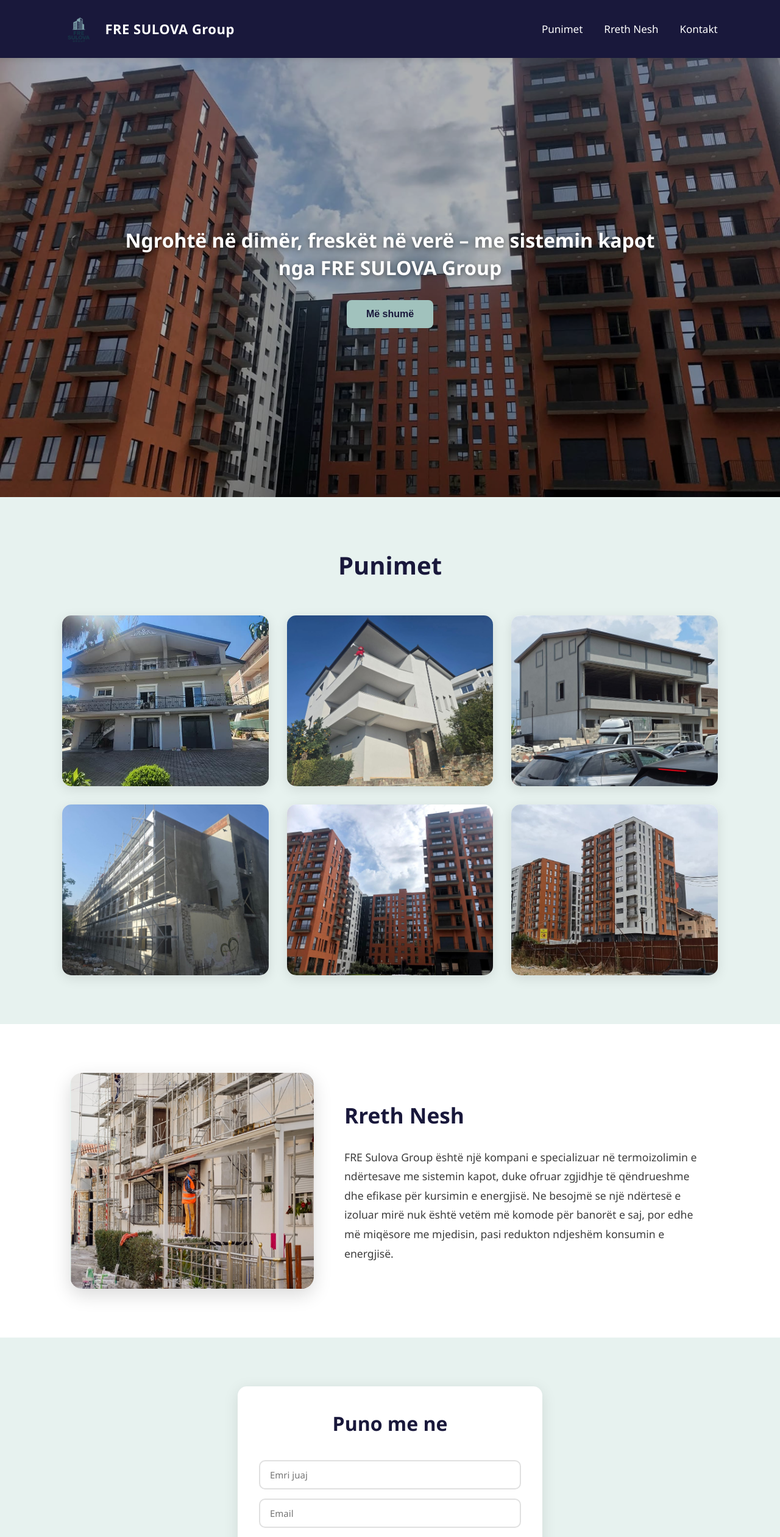
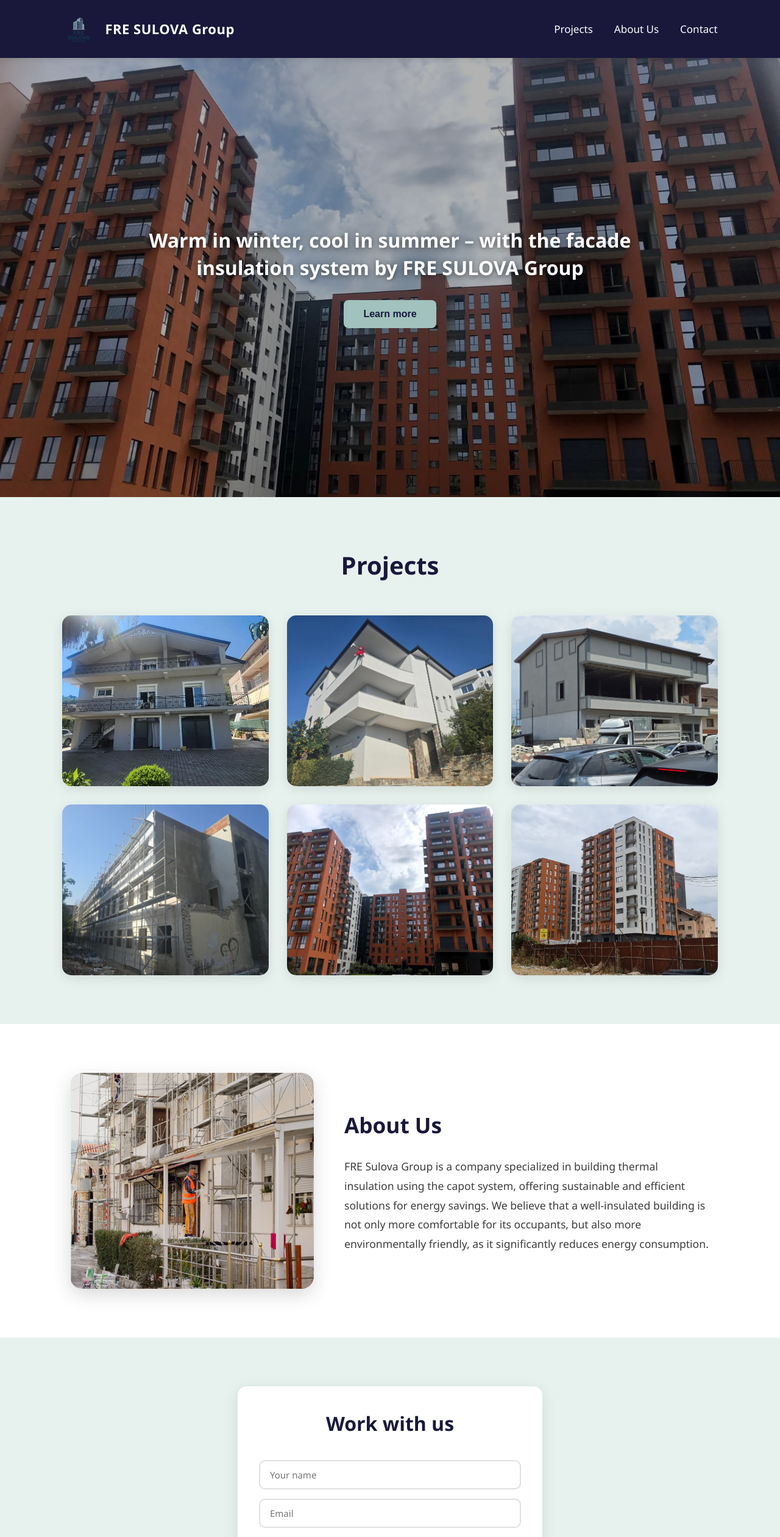
Before and after one commit to Endri-Hysa/Fresulovagroup, a React (Vite) app in the folder Client/: page / in a window 1280 px wide. Shown: the top 2520 px of the page at 61% size. Built offline with nearby package versions, Linux system fonts and the light colour scheme.

Commit message:
english version

```diff
--- a/Client/src/Footer.jsx
+++ b/Client/src/Footer.jsx
@@ -1,9 +1,9 @@
 function Footer (){
     return(
         <footer style={{ marginTop: "50px"}}>
- <section><h2>Kontakt</h2>
+ <section><h2>Contact</h2>
         <p>📞 +355 69 81 15 075</p>
-        <p>📧 kontakt@FREsulovagroup.al</p>
+        <p>📧 contact@FREsulovagroup.al</p>
         <p>📍 Institut</p>
         </section>
             © {new Date().getFullYear()} FRE Sulova Group
--- a/Client/src/Hero.jsx
+++ b/Client/src/Hero.jsx
@@ -30,11 +30,11 @@
           textShadow: "0px 2px 8px rgba(0, 0, 0, 0.5)",
         }}
       >
-        Ngrohtë në dimër, freskët në verë – me sistemin kapot nga FRE SULOVA Group
+        Warm in winter, cool in summer – with the facade insulation system by FRE SULOVA Group
       </h1>
 
       <button onClick={() => navigate("/meshome")}>
-        Më shumë
+        Learn more
       </button>
     </section>
   );
--- a/Client/src/Kontakt.jsx
+++ b/Client/src/Kontakt.jsx
@@ -1,5 +1,5 @@
 import React, { useState } from "react";
-import "./index.css"; // CSS i fade-out do të jetë këtu
+import "./index.css"; // The fade-out CSS will be here
 
 function Kontakt() {
   const [formData, setFormData] = useState({ name: "", email: "", phone: "", message: "" });
@@ -13,9 +13,9 @@
   const handleSubmit = async (e) => {
     e.preventDefault();
 
-    // Kontrollo që të paktën email ose telefoni të jetë futur
+    // Check that at least email or phone has been entered
     if (!formData.email && !formData.phone) {
-      setStatus("Ju lutem jepni email ose numrin e telefonit.");
+      setStatus("Please provide an email or phone number.");
       setFade(false);
       return;
     }
@@ -39,7 +39,7 @@
       const data = await res.json();
 
       // Show server message (or a default)
-      setStatus(data.message || "Mesazhi u dërgua me sukses!");
+      setStatus(data.message || "Message sent successfully!");
 
       setFormData({ name: "", email: "", phone: "", message: "" });
       setFade(false);
@@ -52,7 +52,7 @@
       }, 7000);
     } catch (error) {
       console.error(error);
-      setStatus("Ka ndodhur një gabim. Ju lutem provoni përsëri.");
+      setStatus("An error occurred. Please try again.");
       setFade(false);
     }
   };
@@ -60,12 +60,12 @@
   return (
     <section id="contact">
       <form onSubmit={handleSubmit} className="contact-form">
-        <h2>Puno me ne</h2>
+        <h2>Work with us</h2>
 
         <input
           type="text"
           name="name"
-          placeholder="Emri juaj"
+          placeholder="Your name"
           value={formData.name}
           onChange={handleChange}
           required
@@ -82,20 +82,20 @@
         <input
           type="text"
           name="phone"
-          placeholder="Numri i telefonit"
+          placeholder="Phone number"
           value={formData.phone}
           onChange={handleChange}
         />
 
         <textarea
           name="message"
-          placeholder="Informacion shtesë"
+          placeholder="Additional information"
           value={formData.message}
           onChange={handleChange}
           required
         ></textarea>
 
-        <button type="submit">Dërgo</button>
+        <button type="submit">Send</button>
 
         {status && <p className={`status-message ${fade ? "fade" : ""}`}>{status}</p>}
       </form>
--- a/Client/src/MeShume.jsx
+++ b/Client/src/MeShume.jsx
@@ -73,7 +73,7 @@
         </h2>
       </nav>
 
-      {/* Seksioni Shërbimet tona */}
+      {/* Services Section */}
       <section style={{ padding: isMobile ? "50px 5%" : "80px 8%", textAlign: "center" }}>
         <div style={{ marginBottom: isMobile ? "35px" : "50px" }}>
           <h2
@@ -83,7 +83,7 @@
               fontWeight: "700",
             }}
           >
-            Shërbimet tona
+            Our Services
           </h2>
         </div>
 
@@ -96,93 +96,39 @@
             margin: "0 auto",
           }}
         >
-          <div
-            style={{
-              backgroundColor: "white",
-              borderRadius: isMobile ? "12px" : "15px",
-              padding: isMobile ? "20px" : "30px",
-              boxShadow: "0 5px 20px rgba(0,0,0,0.1)",
-              transition: "transform 0.3s ease",
-            }}
-            onMouseOver={(e) => !isMobile && (e.currentTarget.style.transform = "translateY(-5px)")}
-            onMouseOut={(e) => (e.currentTarget.style.transform = "translateY(0)")}
-          >
-            <h3 style={{
-              color: "var(--dark-navy)",
-              fontSize: isMobile ? "1.2rem" : "1.4rem",
-              marginBottom: "15px"
-            }}>
-              Izolim fasade
+          <div style={cardStyle}>
+            <h3 style={titleStyle}>
+              Facade Insulation
             </h3>
-            <p style={{
-              color: "rgb(60,60,60)",
-              lineHeight: "1.7",
-              fontSize: isMobile ? "0.95rem" : "1rem"
-            }}>
-              Përdorim i sistemit kapot për efikasitet maksimal energjetik në
-              çdo objekt, duke ruajtur estetikën dhe qëndrueshmërinë.
+            <p style={textStyle}>
+              Use of the capot system for maximum energy efficiency in every building,
+              while maintaining aesthetics and durability.
             </p>
           </div>
 
-          <div
-            style={{
-              backgroundColor: "white",
-              borderRadius: isMobile ? "12px" : "15px",
-              padding: isMobile ? "20px" : "30px",
-              boxShadow: "0 5px 20px rgba(0,0,0,0.1)",
-              transition: "transform 0.3s ease",
-            }}
-            onMouseOver={(e) => !isMobile && (e.currentTarget.style.transform = "translateY(-5px)")}
-            onMouseOut={(e) => (e.currentTarget.style.transform = "translateY(0)")}
-          >
-            <h3 style={{
-              color: "var(--dark-navy)",
-              fontSize: isMobile ? "1.2rem" : "1.4rem",
-              marginBottom: "15px"
-            }}>
-              Punime të jashtme
+          <div style={cardStyle}>
+            <h3 style={titleStyle}>
+              Exterior Works
             </h3>
-            <p style={{
-              color: "rgb(60,60,60)",
-              lineHeight: "1.7",
-              fontSize: isMobile ? "0.95rem" : "1rem"
-            }}>
-              Izolim, suvaje dhe përfundime dekorative për pamje moderne dhe
-              mbrojtje ndaj kushteve atmosferike.
+            <p style={textStyle}>
+              Insulation, plastering, and decorative finishes for a modern look and
+              protection against weather conditions.
             </p>
           </div>
 
-          <div
-            style={{
-              backgroundColor: "white",
-              borderRadius: isMobile ? "12px" : "15px",
-              padding: isMobile ? "20px" : "30px",
-              boxShadow: "0 5px 20px rgba(0,0,0,0.1)",
-              transition: "transform 0.3s ease",
-            }}
-            onMouseOver={(e) => !isMobile && (e.currentTarget.style.transform = "translateY(-5px)")}
-            onMouseOut={(e) => (e.currentTarget.style.transform = "translateY(0)")}
-          >
-            <h3 style={{
-              color: "var(--dark-navy)",
-              fontSize: isMobile ? "1.2rem" : "1.4rem",
-              marginBottom: "15px"
-            }}>
-              Konsulencë materiale
+          <div style={cardStyle}>
+            <h3 style={titleStyle}>
+              Material Consulting
             </h3>
-            <p style={{
-              color: "rgb(60,60,60)",
-              lineHeight: "1.7",
-              fontSize: isMobile ? "0.95rem" : "1rem"
-            }}>
-              Zgjedhja e materialeve më cilësore për qëndrueshmëri afatgjatë dhe
-              kursim energjie për klientët tanë.
+            <p style={textStyle}>
+              Selection of the highest quality materials for long-term durability
+              and energy savings for our clients.
             </p>
           </div>
         </div>
       </section>
 
-      {/* Seksioni Punimet */}
+      {/* Projects Section */}
       <section style={{ padding: isMobile ? "50px 5%" : "80px 8%", textAlign: "center" }}>
         <div style={{ marginBottom: isMobile ? "35px" : "50px" }}>
           <h2
@@ -192,7 +138,7 @@
               fontWeight: "700",
             }}
           >
-            Disa nga punimet tona
+            Some of Our Projects
           </h2>
         </div>
 
@@ -222,7 +168,7 @@
             >
               <img
                 src={src}
-                alt={`Punim ${i + 1}`}
+                alt={`Project ${i + 1}`}
                 style={{
                   width: "100%",
                   height: isMobile ? "220px" : "280px",
@@ -235,7 +181,7 @@
         </div>
       </section>
 
-      {/* Popup për foton e zgjedhur */}
+      {/* Image popup */}
       {selectedImage && (
         <div
           onClick={() => setSelectedImage(null)}
@@ -253,7 +199,7 @@
         >
           <img
             src={selectedImage}
-            alt="Punim i zgjedhur"
+            alt="Selected project"
             style={{
               maxWidth: "100%",
               maxHeight: "100%",
--- a/Client/src/Nav.jsx
+++ b/Client/src/Nav.jsx
@@ -1,18 +1,20 @@
 import React from "react";
 import logo from "./assets/logojobc.png";
+
 function Nav(){
     return(
-        <nav >
+        <nav>
         <div className="logo">
           <img src={logo} alt="FRE Sulova Logo" />
           <span>FRE SULOVA Group</span>
         </div>
         <div>
-          <a href="#works">Punimet</a>
-          <a href="#about">Rreth Nesh</a>
-          <a href="#contact">Kontakt</a>
+          <a href="#works">Projects</a>
+          <a href="#about">About Us</a>
+          <a href="#contact">Contact</a>
         </div>
       </nav>
     );
 }
-export default Nav
+
+export default Nav;
--- a/Client/src/Punimet.jsx
+++ b/Client/src/Punimet.jsx
@@ -4,18 +4,20 @@
 import foto4 from "./assets/foto4.jpg";
 import foto5 from "./assets/foto5.jpg";
 import foto6 from "./assets/foto6.jpg";
+
 function Punimet(){
     return(
         <section id="works">
-        <h2>Punimet</h2>
+        <h2>Projects</h2>
         <div className="works-grid">
           {[foto1, foto2, foto3, foto4, foto5, foto6].map((img, i) => (
             <div key={i} className="work-card">
-              <img src={img} alt={`Projekt ${i + 1}`} />
+              <img src={img} alt={`Project ${i + 1}`} />
             </div>
           ))}
         </div>
       </section>
     );
 }
-export default Punimet
+
+export default Punimet;
--- a/Client/src/Rreth.jsx
+++ b/Client/src/Rreth.jsx
@@ -1,22 +1,23 @@
-import foto7 from "./assets/foto7.jpg"
+import foto7 from "./assets/foto7.jpg";
+
 function Rreth(){
     return(
         <section id="about" className="about-section">
         <div className="about-content">
-          <img src={foto7} alt="Rreth Nesh" />
+          <img src={foto7} alt="About Us" />
           <div>
-            <h2>Rreth Nesh</h2>
+            <h2>About Us</h2>
             <p>
-              FRE Sulova Group është një kompani e specializuar në termoizolimin
-              e ndërtesave me sistemin kapot, duke ofruar zgjidhje të
-              qëndrueshme dhe efikase për kursimin e energjisë. Ne besojmë se
-              një ndërtesë e izoluar mirë nuk është vetëm më komode për banorët
-              e saj, por edhe më miqësore me mjedisin, pasi redukton ndjeshëm
-              konsumin e energjisë.
+              FRE Sulova Group is a company specialized in building thermal insulation
+              using the capot system, offering sustainable and efficient solutions
+              for energy savings. We believe that a well-insulated building is not only
+              more comfortable for its occupants, but also more environmentally friendly,
+              as it significantly reduces energy consumption.
             </p>
           </div>
         </div>
       </section>
     );
 }
-export default Rreth
+
+export default Rreth;
```
Also changed, not shown: 2 other files (tests, documents, lock files or other folders).
